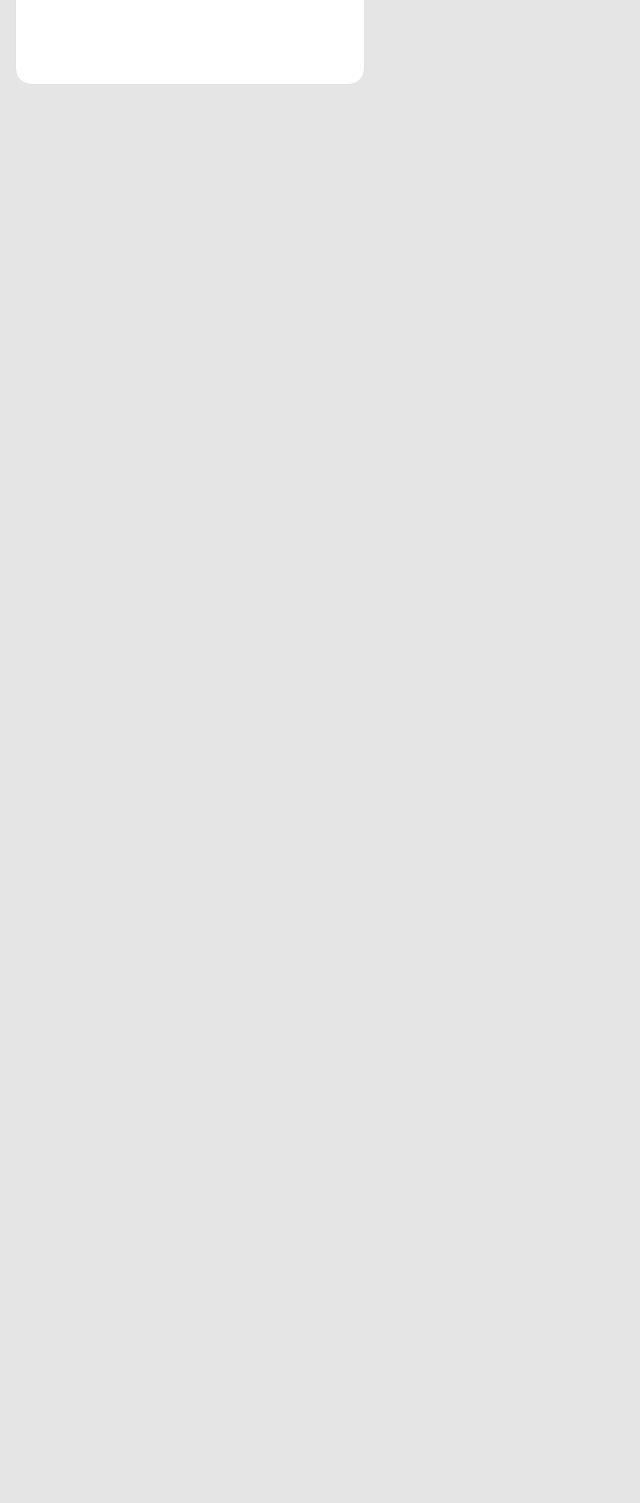
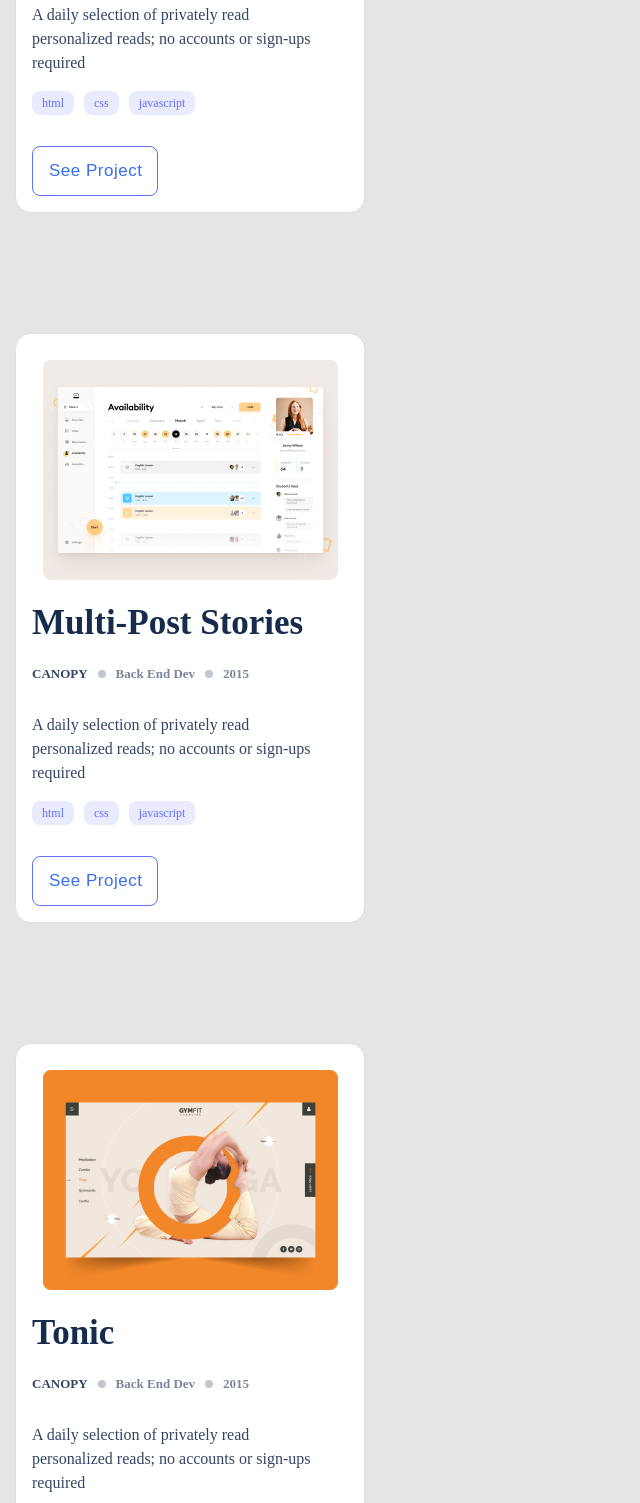
Before and after one commit to kene-creator/portfolio, a website: page index.html in a window 1280 px wide. Shown: the part 1297-2800 px from the top of the page, without its empty margins (0-640 px from the left). Before the commit the page ends 1397 px from the top, so only its background shows below. Drawn offline with Linux system fonts and the light colour scheme.

Commit message:
Add work section

```diff
--- a/index.html
+++ b/index.html
@@ -141,7 +141,114 @@
         <img src="img/Snapshoot-Portfolio.png" alt="Tonic" class="img" />
       </div>
       <h2 class="section-heading">Tonic</h2>
-      <div class="section-sub-info"></div>
+      <div class="section-sub-info">
+        <p class="section-text-black">canopy</p>
+        <span class="dot"></span>
+        <p class="section-text-grey">Back End Dev</p>
+        <span class="dot"></span>
+        <p class="section-text-grey">2015</p>
+      </div>
+
+      <p class="section-paragraph">
+        A daily selection of privately read personalized reads; no accounts or
+        sign-ups required
+      </p>
+
+      <div class="section-info-btn">
+        <ul class="info-list">
+          <li class="info-btn">html</li>
+          <li class="info-btn">css</li>
+          <li class="info-btn">javascript</li>
+        </ul>
+      </div>
+
+      <button class="btn">See Project</button>
+    </section>
+
+    <section class="work-section">
+      <div class="section-img">
+        <img src="img/Snapshoot-Portfolio(1).jpg" alt="Tonic" class="img" />
+      </div>
+      <h2 class="section-heading">Multi-Post Stories</h2>
+      <div class="section-sub-info">
+        <p class="section-text-black">canopy</p>
+        <span class="dot"></span>
+        <p class="section-text-grey">Back End Dev</p>
+        <span class="dot"></span>
+        <p class="section-text-grey">2015</p>
+      </div>
+
+      <p class="section-paragraph">
+        A daily selection of privately read personalized reads; no accounts or
+        sign-ups required
+      </p>
+
+      <div class="section-info-btn">
+        <ul class="info-list">
+          <li class="info-btn">html</li>
+          <li class="info-btn">css</li>
+          <li class="info-btn">javascript</li>
+        </ul>
+      </div>
+
+      <button class="btn">See Project</button>
+    </section>
+
+    <section class="work-section">
+      <div class="section-img">
+        <img src="img/Snapshoot-Portfolio(2).png" alt="Tonic" class="img" />
+      </div>
+      <h2 class="section-heading">Tonic</h2>
+      <div class="section-sub-info">
+        <p class="section-text-black">canopy</p>
+        <span class="dot"></span>
+        <p class="section-text-grey">Back End Dev</p>
+        <span class="dot"></span>
+        <p class="section-text-grey">2015</p>
+      </div>
+
+      <p class="section-paragraph">
+        A daily selection of privately read personalized reads; no accounts or
+        sign-ups required
+      </p>
+
+      <div class="section-info-btn">
+        <ul class="info-list">
+          <li class="info-btn">html</li>
+          <li class="info-btn">css</li>
+          <li class="info-btn">javascript</li>
+        </ul>
+      </div>
+
+      <button class="btn">See Project</button>
+    </section>
+    <section class="work-section">
+      <div class="section-img">
+        <img src="img/Snapshoot-Portfolio(3).png" alt="Tonic" class="img" />
+      </div>
+      <h2 class="section-heading">Multi-Post Stories</h2>
+      <div class="section-sub-info">
+        <p class="section-text-black">canopy</p>
+        <span class="dot"></span>
+        <p class="section-text-grey">Back End Dev</p>
+        <span class="dot"></span>
+        <p class="section-text-grey">2015</p>
+      </div>
+
+      <p class="section-paragraph">
+        A daily selection of privately read personalized reads; no accounts or
+        sign-ups required
+      </p>
+
+      <div class="section-info-btn">
+        <ul class="info-list">
+          <li class="info-btn">html</li>
+          <li class="info-btn">css</li>
+          <li class="info-btn">javascript</li>
+        </ul>
+      </div>
+
+      <button class="btn">See Project</button>
     </section>
   </body>
 </html>
--- a/style.css
+++ b/style.css
@@ -30,7 +30,7 @@ body {
   height: 100vh;
   width: 37.5rem;
   overflow: hidden;
-  margin-bottom: 3rem;
+  margin-bottom: 12rem;
   background-color: #ffff;
   background-image: url("img/background.png");
   background-position: center;
@@ -120,13 +120,14 @@ body {
 }
 
 .work-section {
-  display: flex;
-  flex-direction: column;
-  justify-content: flex-start;
+  overflow: hidden;
+  display: grid;
+  grid-template-rows: repeat(6, minmax(1fr, auto));
+  gap: 0.1rem;
   padding: 1.6rem;
-  margin: 1.5rem;
+  margin: 0 1.5rem 12rem 1.5rem;
   width: 35rem;
-  height: 55.2rem;
+  height: fit-content;
   background: #fff;
   border: 1px solid #dfe1e6;
   border-radius: 1.6rem;
@@ -137,6 +138,7 @@ body {
 }
 
 .section-img {
+  grid-row: 1/3;
   width: 29.5rem;
   height: 22rem;
   border-radius: 0.8rem;
@@ -148,10 +150,126 @@ body {
 }
 
 .section-heading {
+  grid-row: 3;
+  align-self: start;
   font-family: var(--header-font);
   font-weight: 700;
   font-size: 3.5rem;
   line-height: 4.4rem;
   color: #172b4d;
-  margin: 1rem;
+  margin: 1rem 1rem 0 0;
 }
+
+.section-sub-info {
+  grid-row: 4;
+  display: flex;
+  align-items: center;
+  width: 100%;
+  height: 1.6rem;
+  margin: 2rem 1rem 0 0;
+}
+
+.section-text-black {
+  font-weight: 600;
+  font-size: 1.3rem;
+  line-height: 1.6rem;
+  color: #344563;
+  text-transform: uppercase;
+  margin-right: 1rem;
+}
+
+.dot {
+  border-radius: 50%;
+  -webkit-border-radius: 50%;
+  -moz-border-radius: 50%;
+  -ms-border-radius: 50%;
+  -o-border-radius: 50%;
+  width: 0.8rem;
+  height: 0.8rem;
+  background: #c1c7d0;
+}
+
+.section-text-grey {
+  font-weight: 600;
+  font-size: 1.3rem;
+  line-height: 1.6rem;
+  color: #7a869a;
+  margin: 0 1rem 0 1rem;
+}
+
+.section-paragraph {
+  grid-row: 5;
+  font-style: normal;
+  font-weight: 400;
+  font-size: 1.6rem;
+  line-height: 2.4rem;
+  color: #344563;
+  width: 90%;
+  margin: 3rem 1rem 0 0;
+}
+
+.section-info-btn {
+  grid-row: 6;
+  display: flex;
+  margin: 1.5rem 1rem 0 0;
+}
+
+.info-btn {
+  display: flex;
+  align-items: center;
+  background: #ebebff;
+  padding: 1rem;
+  height: 2.4rem;
+  border-radius: 0.8rem;
+  -webkit-border-radius: 0.8rem;
+  -moz-border-radius: 0.8rem;
+  -ms-border-radius: 0.8rem;
+  -o-border-radius: 0.8rem;
+  font-weight: 500;
+  font-size: 12px;
+  line-height: 16px;
+  color: #6070ff;
+  margin-right: 1rem;
+}
+
+.info-list {
+  list-style: none;
+  display: flex;
+}
+
+.btn {
+  grid-row: 7;
+  border: 1px solid #6070ff;
+  background-color: transparent;
+  border-radius: 8px;
+  font: size 1rem;
+  padding: 1.6rem;
+  margin: 3rem 1rem 0 0;
+  width: 40%;
+  height: 5rem;
+  font-weight: 500;
+  white-space: nowrap;
+  font-size: 1.7rem;
+  line-height: 2.4rem;
+  display: flex;
+  align-items: center;
+  text-align: center;
+  letter-spacing: 0.03em;
+  color: #396df2;
+  cursor: pointer;
+}
+
+.btn:hover {
+  background: #6070ff;
+  color: #fff;
+}
+
+.btn:active {
+  background: #2230d2;
+  color: #fff;
+}
+
+.btn:disabled {
+  color: #5e6c84;
+  border: 1px solid #5e6c84;
+}
```
Also changed, not shown: img/Snapshoot-Portfolio(1).jpg (added), img/Snapshoot-Portfolio(2).png (added), img/Snapshoot-Portfolio(3).png (added).
